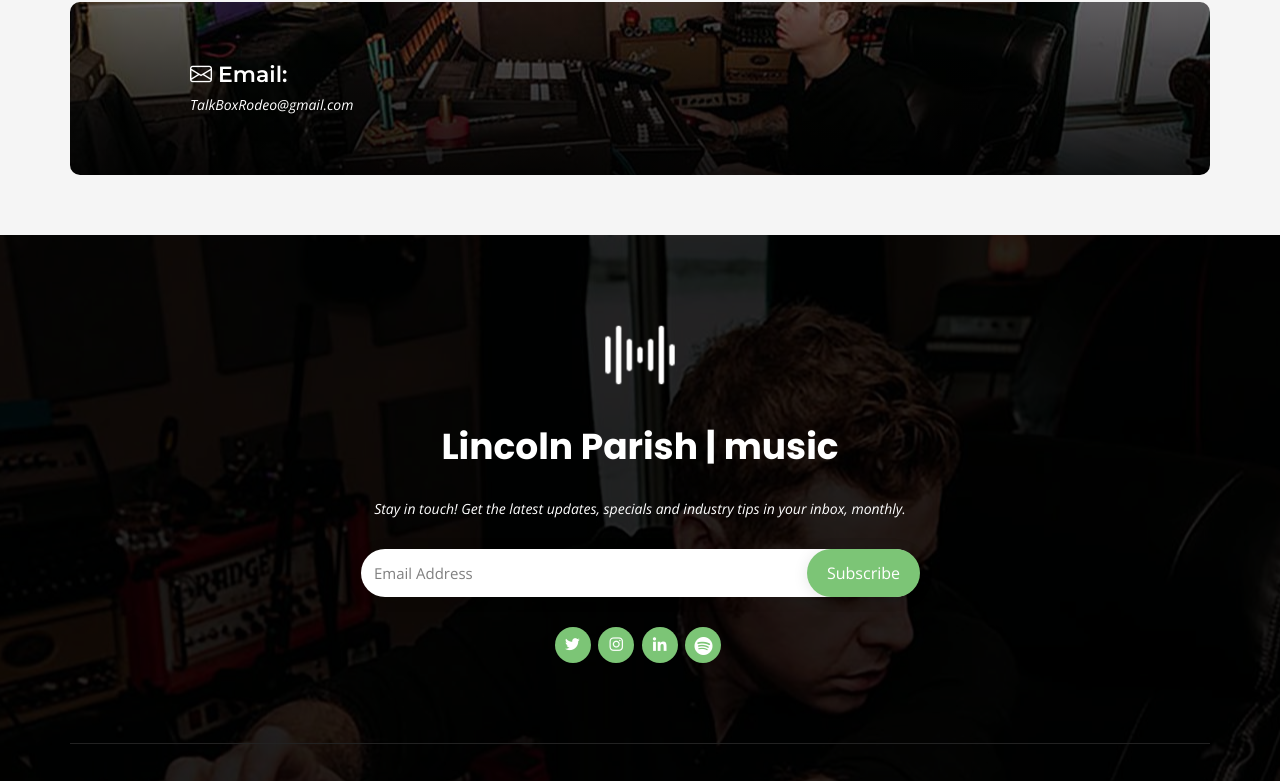
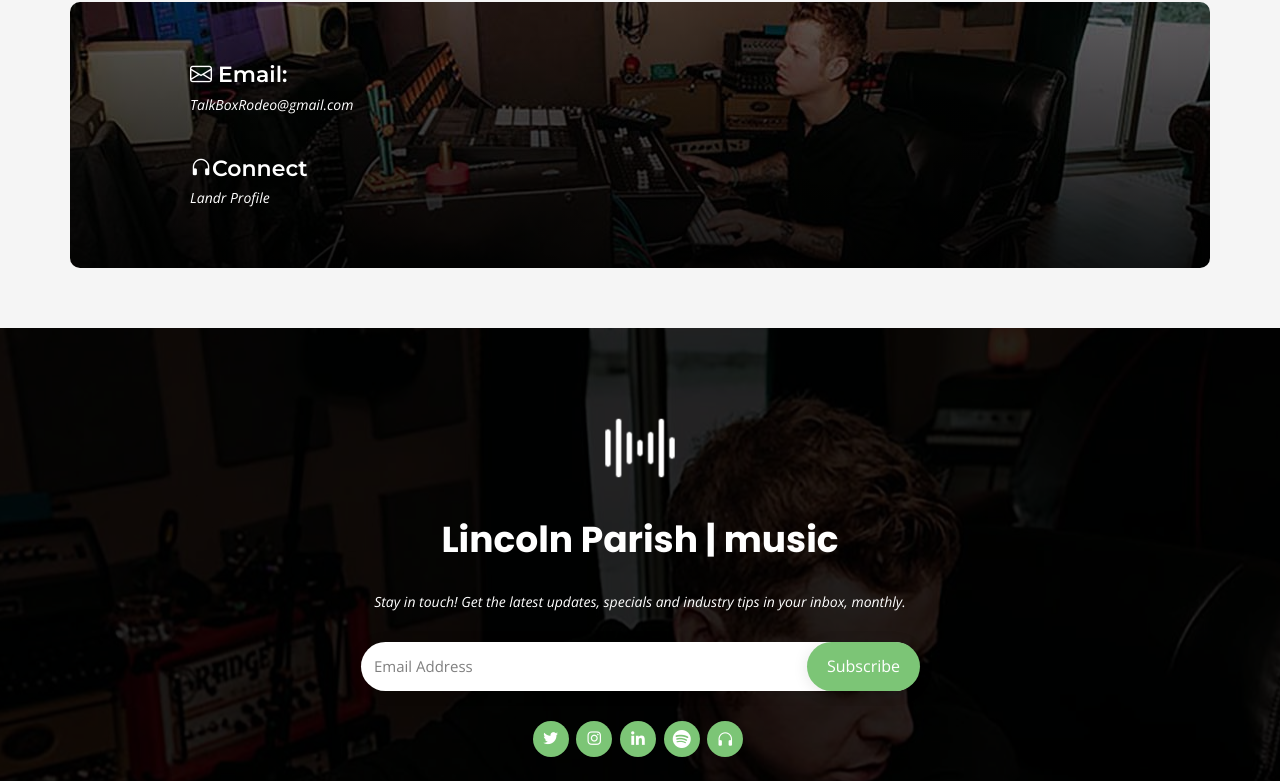
Before and after one commit to emilyann505/lincoln, a website: page index.html in a window 1280 px wide. Shown: the part 6760-7541 px from the top of the page. Drawn offline with nearby package versions, Linux system fonts and the light colour scheme; a web font is replaced by a local one.

Commit message:
added landr

```diff
--- a/index.html
+++ b/index.html
@@ -626,6 +626,11 @@
                 <h4><em class="bi bi-envelope"></em> Email:</h4>
                 <p><em>TalkBoxRodeo@gmail.com</em></p>
               </div>
+              <div class="email">
+                <h4><em class="bx bi bi-headphones"></em>Connect</h4>
+                <p><em>Landr Profile<a href="https://network.landr.com/users/lincolnparish"></a></em></p>
+
+              </div>
               </div>
 
             </div>
@@ -704,6 +709,7 @@
           <a href="https://www.instagram.com/lincolnparish90/" class="instagram"><em class="bx bxl-instagram"></em></a>
           <a href="https://www.linkedin.com/in/lincoln-parish-81244585/" class="linkedin"><em class="bx bxl-linkedin"></em></a>
           <a href="https://open.spotify.com/playlist/63cZjUj6u2m8qUfYTw6HM9" class="spotify"><em class="bx bi bi-spotify"></em></a>
+          <a href="https://network.landr.com/users/lincolnparish" class="landr"><em class="bx bi bi-headphones"></em></a>
         </div>
 
       </div>
```
